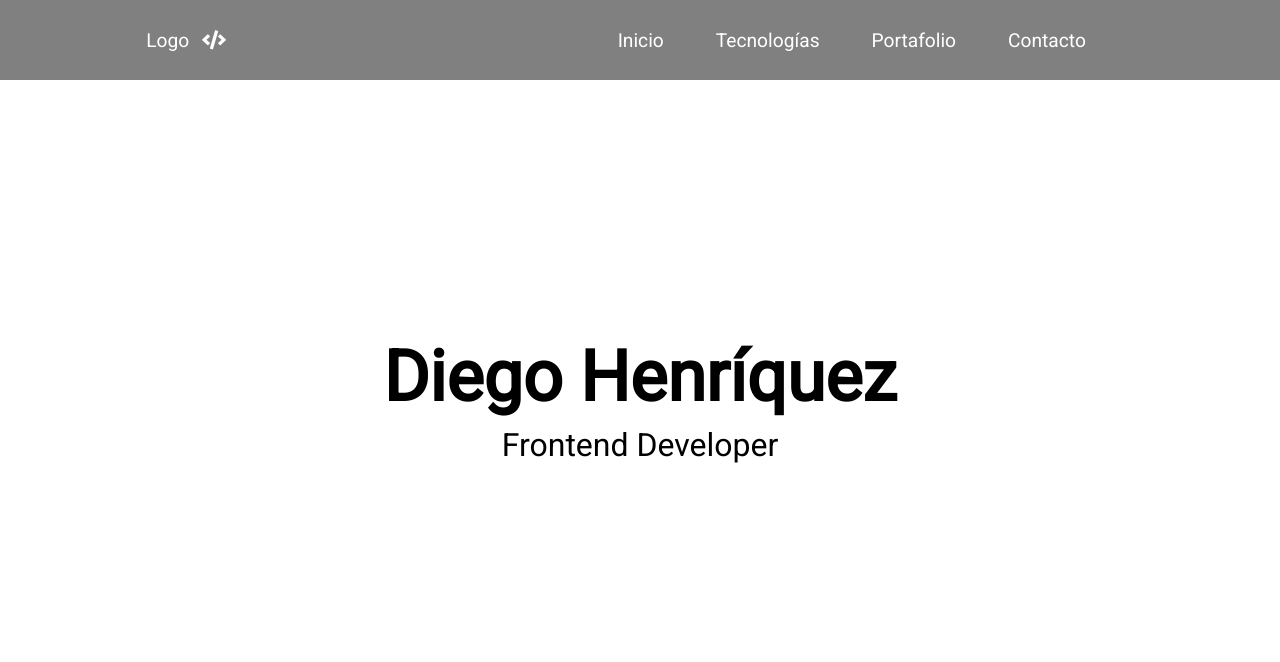
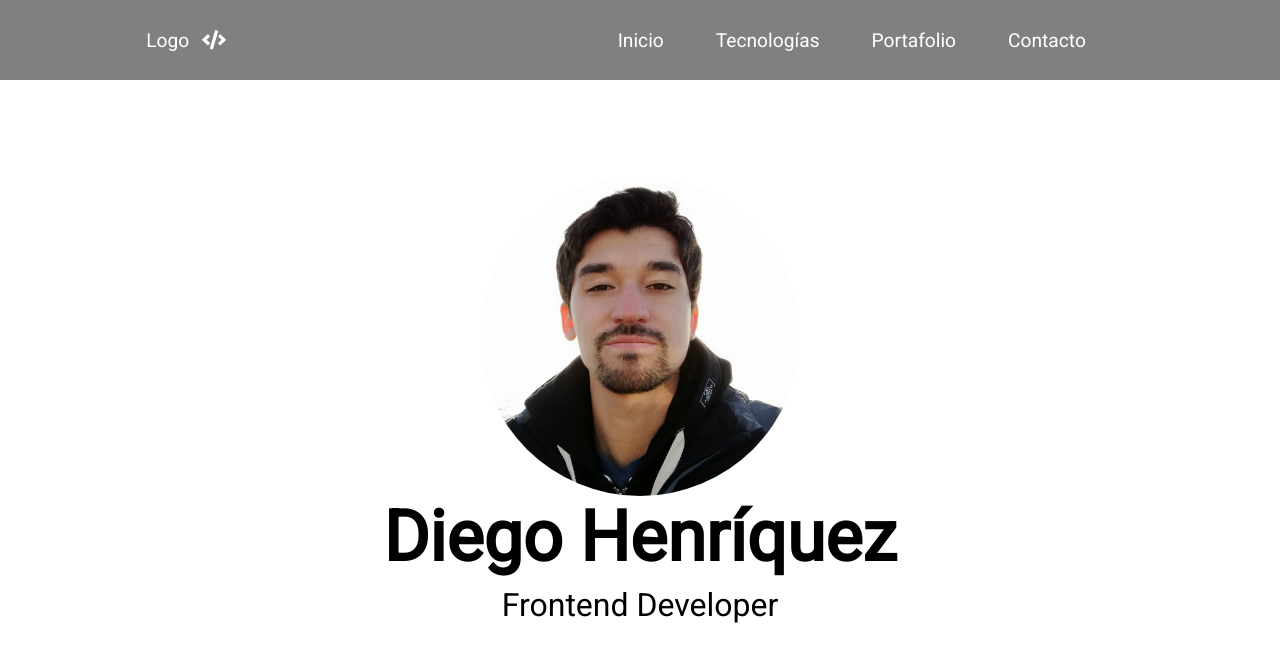
Before and after one commit to henriquezdp/portafolio, a React (Create React App) app: page / in a window 1280 px wide. Shown: the top 662 px of the page. Built offline with nearby package versions, Linux system fonts and the light colour scheme; the HTML template or start-up script is replaced by a standard one.

Commit message:
se agrega imagen a portada

```diff
--- a/src/components/portada/Portada.css
+++ b/src/components/portada/Portada.css
@@ -6,6 +6,12 @@
   flex-direction: column;
   justify-content: center;
   align-items: center;
+  /* background-color: blueviolet; */
+}
+
+.imagen {
+  width: 20rem;
+  border-radius: 300px;
 }
 .portada-container > h1 {
   font-size: 70px;
--- a/src/components/portada/Portada.js
+++ b/src/components/portada/Portada.js
@@ -1,9 +1,11 @@
 import React from 'react';
 import './Portada.css';
+import ft2 from '../../assets/ft2.jpg';
 
 const Portada = () => {
   return (
     <div className="portada-container">
+      <img className="imagen" src={ft2} />
       <h1>Diego Henríquez </h1>
       <p>Frontend Developer</p>
     </div>
```
Also changed, not shown: src/assets/ft2.jpg (added).
